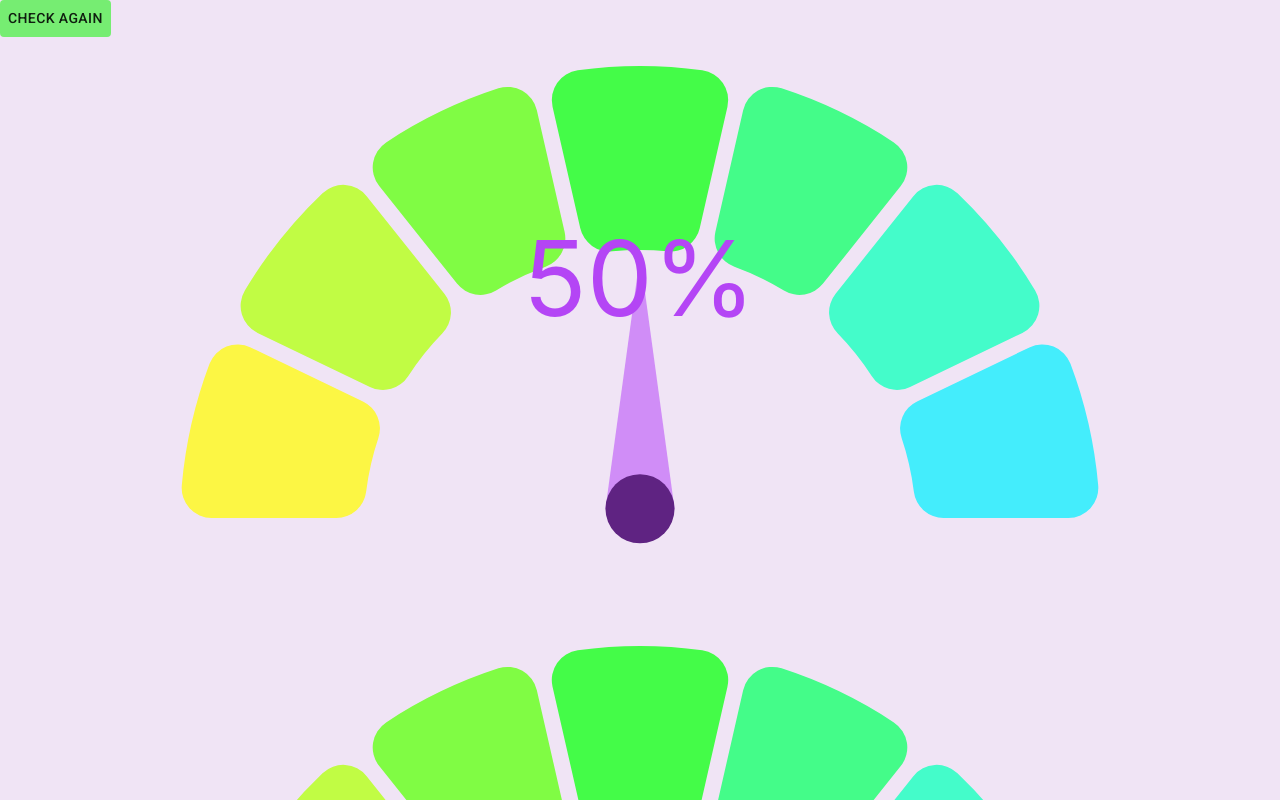
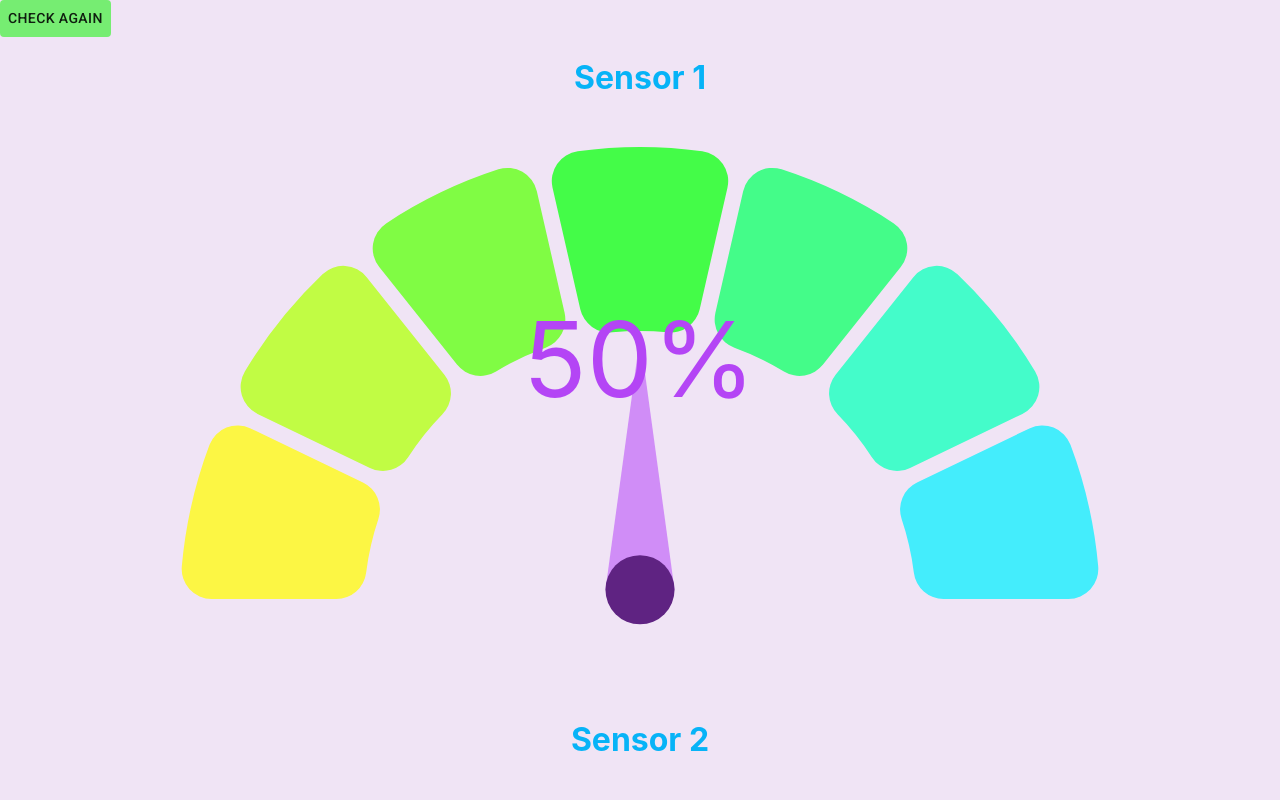
Before and after one commit to spaceC00kie/keep-my-plants-alive, a React (Create React App) app in the folder react-app/: page / in a window 1280 px wide. Shown: the top 800 px of the page. Built offline with nearby package versions, Linux system fonts and the light colour scheme; no server answers.

Commit message:
added h1 tags and catch

```diff
--- a/react-app/src/App.css
+++ b/react-app/src/App.css
@@ -3,3 +3,8 @@
   background-color: rgb(240, 228, 245);
   width: 100%;
 }
+
+h1 {
+  color: rgb(7, 179, 247);
+  text-align: center;
+}
--- a/react-app/src/components/Pothos.js
+++ b/react-app/src/components/Pothos.js
@@ -13,6 +13,9 @@ const Pothos = () => {
       .then(i => {
         setSensor1(i.is1Wet ? 1.0 : 0.0)
         setSensor2(i.is2Wet ? 1.0 : 0.0)
+      })
+      .catch(e => {
+        alert(e)
       })
   }
 
@@ -30,6 +33,7 @@ const Pothos = () => {
       >
         Check again
       </Button>
+      <h1>Sensor 1</h1>
       <GaugeChart
         id="gauge-chart1"
         nrOfLevels={7}
@@ -43,6 +47,7 @@ const Pothos = () => {
         cornerRadius={30}
         arcPadding={0.03}
       />
+      <h1>Sensor 2</h1>
       <GaugeChart
         id="gauge-chart2"
         nrOfLevels={7}
```
